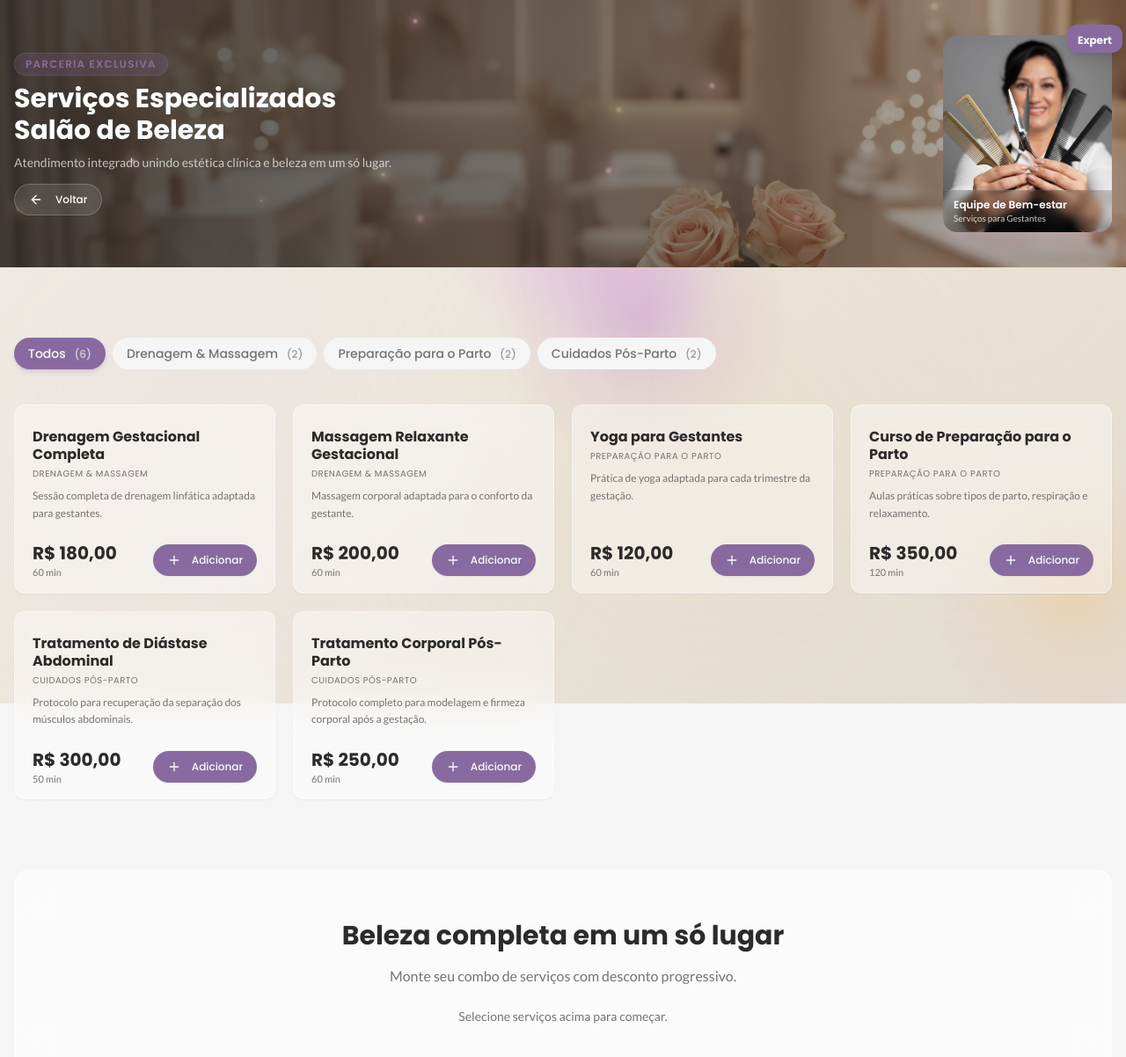
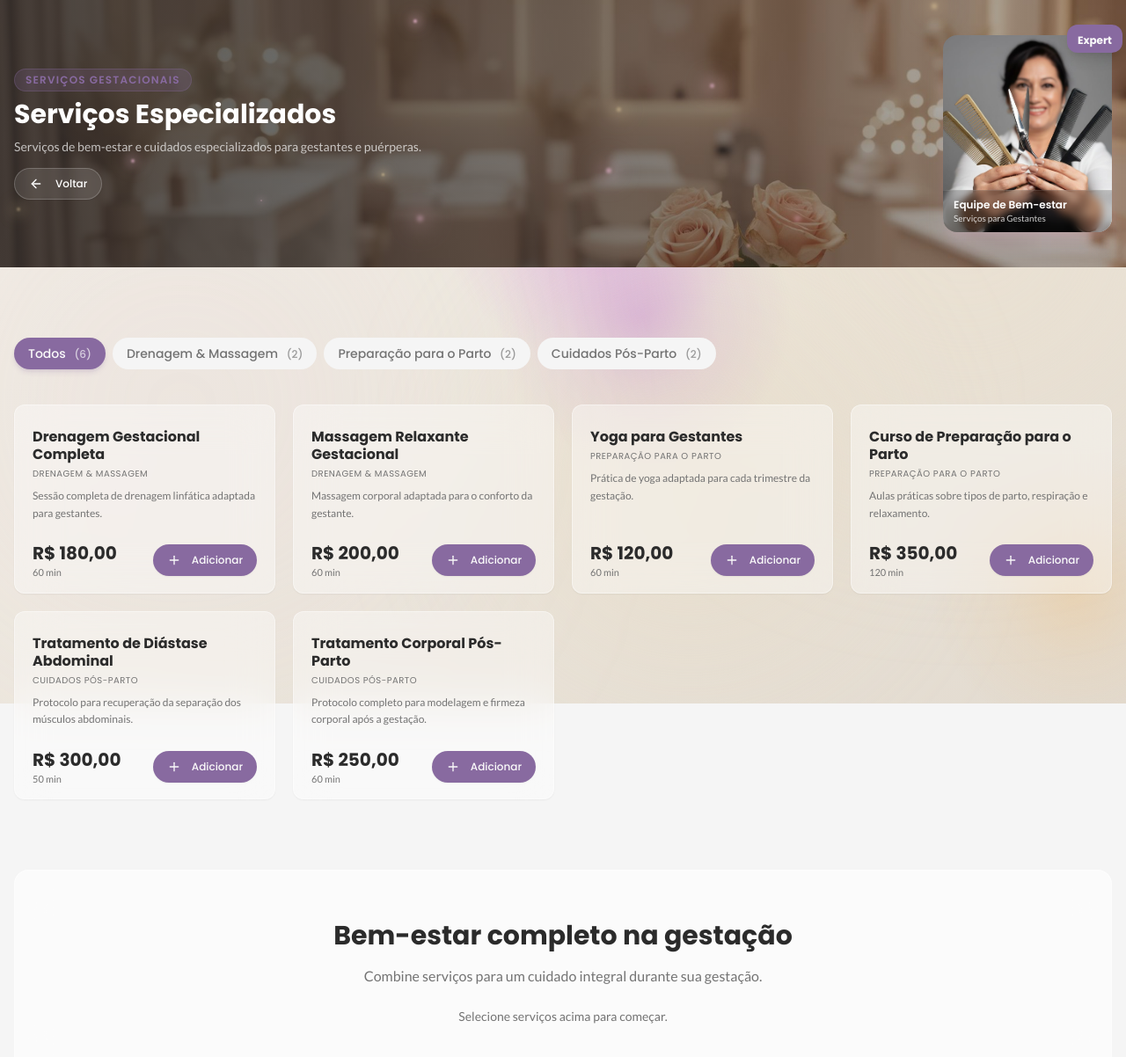
Before and after one commit to DevPles/rayssa-glow-hub, a React (Vite) app: page /parceria-rosangela in a window 1280 px wide. Shown: the top 1202 px of the page at 88% size. Built offline with nearby package versions, Linux system fonts and the light colour scheme; no server answers; the database is empty; the HTML template or start-up script is replaced by a standard one.

Commit message:
Transform gestante site
Co-authored-by: Eleuterio258 <7691358+Eleuterio258@users.noreply.github.com>

```diff
--- a/src/pages/ParceriaRosangela.tsx
+++ b/src/pages/ParceriaRosangela.tsx
@@ -29,7 +29,7 @@ const ParceriaRosangela = () => {
   const filtered = activeFilter === "Todos" ? pageServices : pageServices.filter((s) => s.category === activeFilter);
 
   const handleAdd = (service: any) => {
-    addToCart({ ...service, origin: "Parceria Rosângela" });
+    addToCart({ ...service, origin: "Serviços Especializados" });
   };
 
   return (
@@ -51,9 +51,9 @@ const ParceriaRosangela = () => {
         <HeroLights />
         <div className="container mx-auto px-4 relative z-10 flex flex-col md:flex-row items-center gap-6">
           <div className="flex-1">
-            <span className="inline-block text-xs font-heading font-semibold text-secondary tracking-widest uppercase bg-secondary/20 backdrop-blur-sm px-3 py-1 rounded-full border border-secondary/30 mb-2">Parceria Exclusiva</span>
-            <h1 className="text-2xl md:text-3xl font-heading font-bold text-card mb-2">{cfg?.pageTitle || "Parceria Rosângela"}<br />Salão de Beleza</h1>
-            <p className="text-card/70 max-w-xl text-sm leading-relaxed">{cfg?.pageDescription || "Atendimento integrado unindo estética clínica e beleza em um só lugar."}</p>
+             <span className="inline-block text-xs font-heading font-semibold text-secondary tracking-widest uppercase bg-secondary/20 backdrop-blur-sm px-3 py-1 rounded-full border border-secondary/30 mb-2">Serviços Gestacionais</span>
+             <h1 className="text-2xl md:text-3xl font-heading font-bold text-card mb-2">{cfg?.pageTitle || "Serviços Especializados"}</h1>
+             <p className="text-card/70 max-w-xl text-sm leading-relaxed">{cfg?.pageDescription || "Serviços de bem-estar e cuidados especializados para gestantes e puérperas."}</p>
             <Link to="/#servicos">
               <Button variant="ghost" size="sm" className="text-card hover:text-card bg-white/10 backdrop-blur-sm border border-white/20 hover:bg-white/20 mt-3 font-heading rounded-full px-4 text-xs shadow-sm"><ArrowLeft className="h-3.5 w-3.5 mr-1.5" /> Voltar</Button>
             </Link>
@@ -114,8 +114,8 @@ const ParceriaRosangela = () => {
 
         <div className="mt-20 text-center">
           <div className="bg-white/60 backdrop-blur-xl rounded-2xl p-10 md:p-14 border border-white/50">
-            <h3 className="text-2xl md:text-3xl font-heading font-bold text-foreground mb-4">Beleza completa em um só lugar</h3>
-            <p className="text-muted-foreground mb-6 max-w-lg mx-auto">Monte seu combo de serviços com desconto progressivo.</p>
+             <h3 className="text-2xl md:text-3xl font-heading font-bold text-foreground mb-4">Bem-estar completo na gestação</h3>
+             <p className="text-muted-foreground mb-6 max-w-lg mx-auto">Combine serviços para um cuidado integral durante sua gestação.</p>
             {totalItems > 0 ? (
               <Button onClick={() => setCartOpen(true)} className="bg-secondary text-secondary-foreground hover:bg-secondary/90 font-heading rounded-full px-8 py-3 shadow-md shadow-secondary/20 text-base">Ver Carrinho ({totalItems} {totalItems === 1 ? "item" : "itens"})</Button>
             ) : (
```
